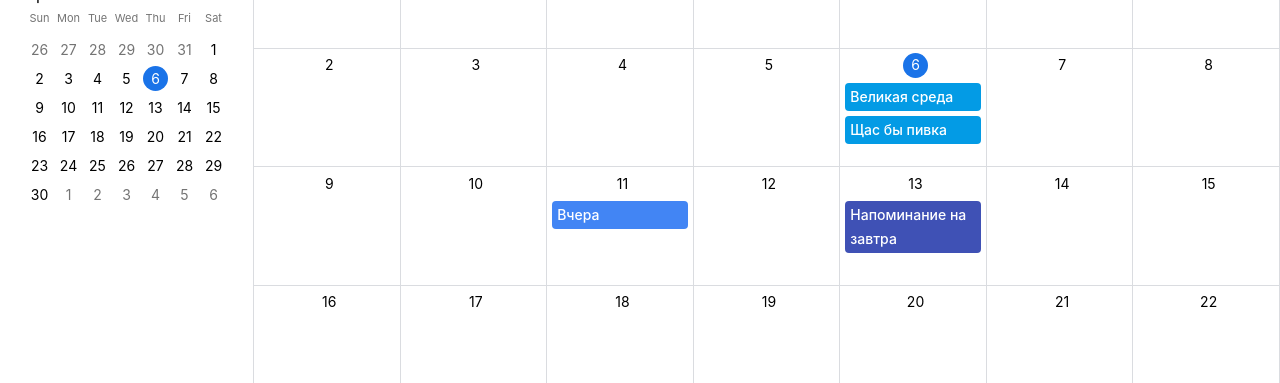
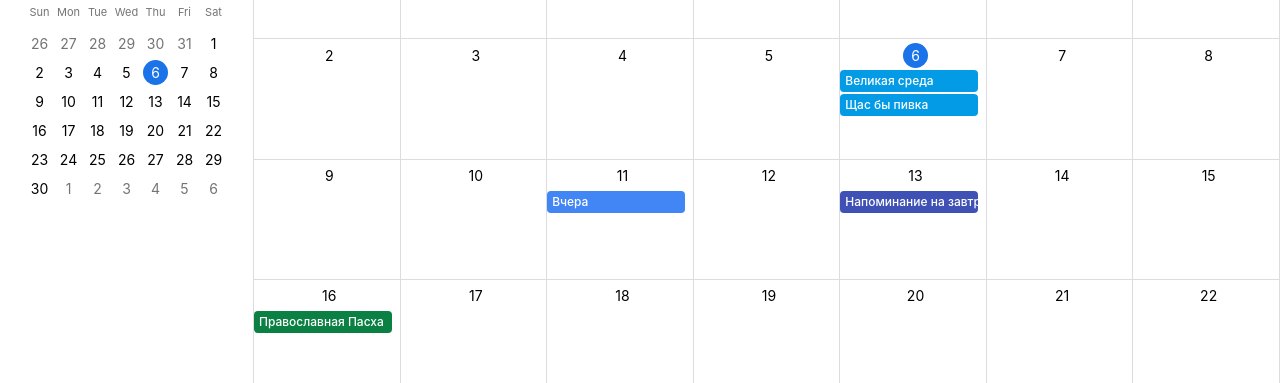
Before and after one commit to smart-practice/calendar, a Vue app: page / in a window 1280 px wide. Shown: the part 160-543 px from the top of the page. Built offline with nearby package versions, Linux system fonts and the light colour scheme.

Commit message:
improve styles + add holidays label

```diff
--- a/src/components/Cell.vue
+++ b/src/components/Cell.vue
@@ -100,12 +100,12 @@ const eventsStore = useEventsStore()
 .events {
   position: absolute;
   top: 0;
-  left: 5px;
-  right: 5px;
+  left: 0;
+  right: 8px;
   color: #ffffff;
 
   & > * {
-    margin-top: 5px;
+    margin-top: 2px;
   }
 }
 
--- a/src/components/EventLabel.vue
+++ b/src/components/EventLabel.vue
@@ -20,13 +20,16 @@ const { view } = withDefaults(
 <style lang="scss" scoped>
 .wrapper {
   cursor: pointer;
-  padding-left: 5px;
-  padding-top: 2px;
-  padding-bottom: 2px;
+  padding: 2px 5px;
   border-radius: 4px;
   transition: background-color 0.1s;
-  font-size: 14px;
+  font-size: 12px;
   font-weight: 500;
+  height: 22px;
+  display: flex;
+  align-items: center;
+  white-space: nowrap;
+  overflow: hidden;
 }
 
 .event {
@@ -49,4 +52,12 @@ const { view } = withDefaults(
     background-color: #35459f;
   }
 }
+
+.holiday {
+  background-color: #0b8043;
+
+  &:hover {
+    background-color: #0a733b;
+  }
+}
 </style>
--- a/src/components/Sidebar.vue
+++ b/src/components/Sidebar.vue
@@ -6,11 +6,17 @@ import { useEventsStore } from '../stores/events'
 
 const appStore = useAppStore()
 const eventsStore = useEventsStore()
+
+const todayNumDay = new Date().getDate()
 </script>
 
 <template>
   <div v-show="appStore.isSidebarOpen === '1'" class="sidebar">
-    <Button class="btn" @click="eventsStore.openCreateModal" full-width>
+    <Button
+      class="btn"
+      @click="eventsStore.openCreateModal(todayNumDay)"
+      full-width
+    >
       Create
     </Button>
     <MiniCalendar />
--- a/src/components/modals/CreateEventModal.vue
+++ b/src/components/modals/CreateEventModal.vue
@@ -15,11 +15,15 @@ const calendarStore = useCalendarStore()
 const title = ref('')
 const activeType = ref(eventTypes[0])
 
+const reset = () => {
+  title.value = ''
+  activeType.value = eventTypes[0]
+}
+
 const saveEventHandler = () => {
-  if (title.value !== '') {
   const event: CalendarEvent = {
     id: (eventsStore.items.at(-1)!.id ?? 0) + 1,
-      title: title.value,
+    title: title.value || '(No title)',
     type: activeType.value,
     date: new Date(
       calendarStore.year,
@@ -28,11 +32,9 @@ const saveEventHandler = () => {
     ),
   }
 
-    title.value = ''
-    activeType.value = eventTypes[0]
+  reset()
   eventsStore.createEvent(event)
   eventsStore.closeCreateModal()
-  }
 }
 </script>
 
--- a/src/resources/events.ts
+++ b/src/resources/events.ts
@@ -12,4 +12,16 @@ export const mockEvents: CalendarEvent[] = [
     id: 4,
     date: new Date(2023, 3, 13),
   },
+  {
+    title: 'Православная Пасха',
+    type: 'holiday',
+    id: 5,
+    date: new Date(2023, 3, 16),
+  },
+  {
+    title: 'Праздник Весны и Труда',
+    type: 'holiday',
+    id: 6,
+    date: new Date(2023, 4, 1),
+  },
 ]
--- a/src/styles/index.scss
+++ b/src/styles/index.scss
@@ -1,8 +1,8 @@
 @import "global";
 
 :root {
-  --header-height: 64px;
-  --weekday-height: 25px;
+  --header-height: 58px;
+  --weekday-height: 20px;
 
   --primary: #1a73e8;
   --on-primary: #1967d2;
--- a/src/types/event.ts
+++ b/src/types/event.ts
@@ -1,4 +1,4 @@
-export type EventType = 'event' | 'task' | 'reminder'
+export type EventType = 'event' | 'task' | 'reminder' | 'holiday'
 
 export interface CalendarEvent {
   id: number
```
Lines whose indentation alone changed are shown as unchanged.
